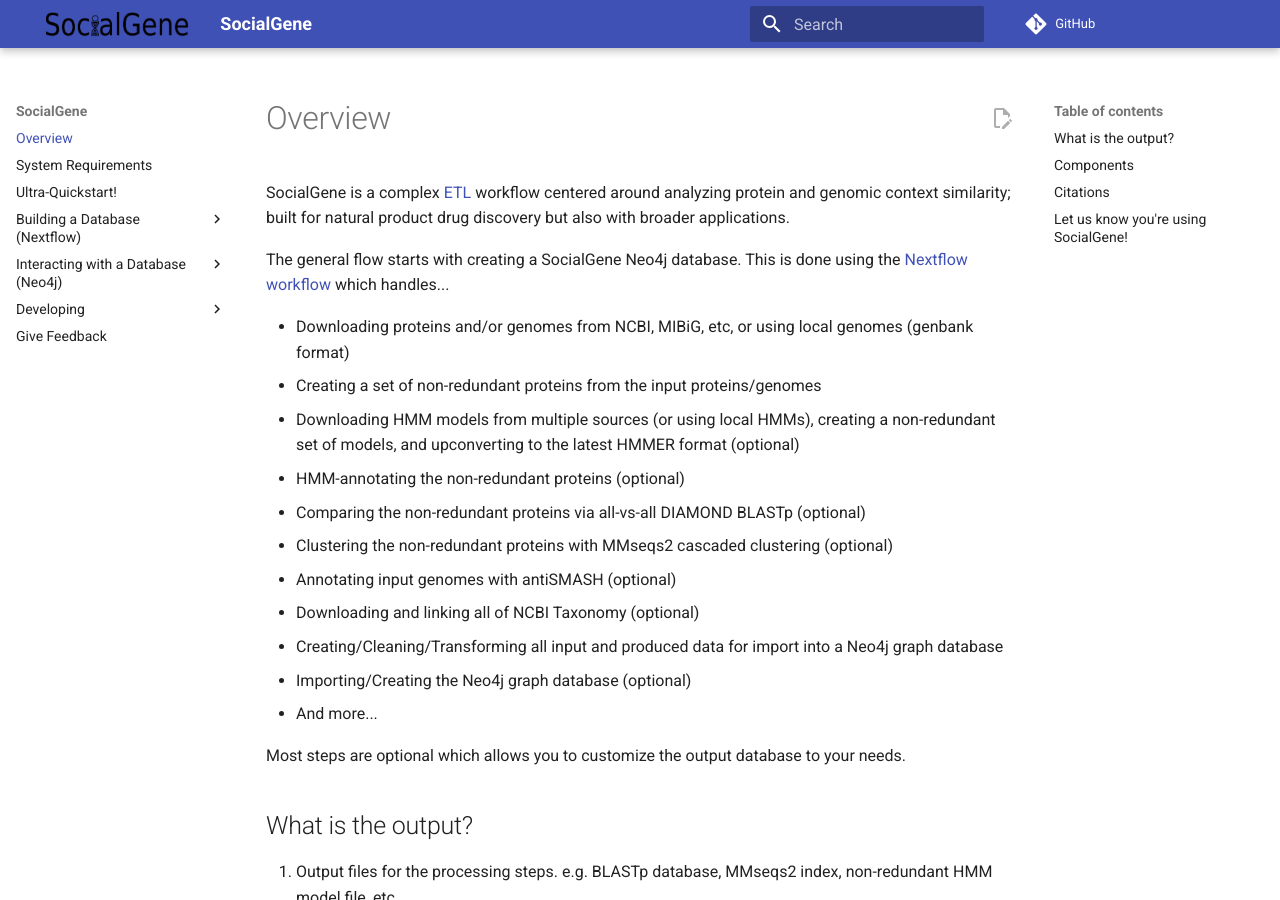
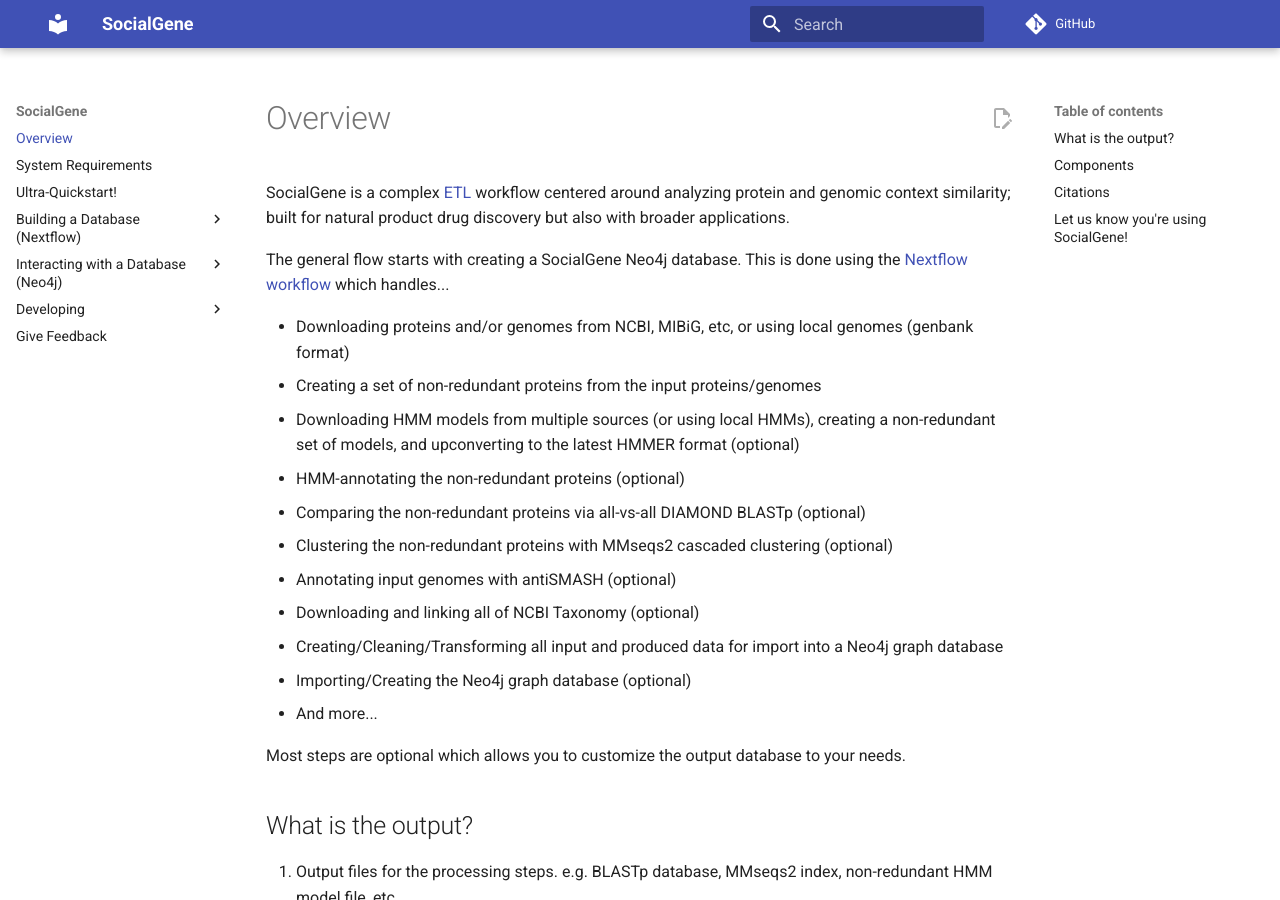
Before and after one commit to socialgene/socialgene.github.io, an MkDocs documentation site: the page built from docs/index.md, in a window 1280 px wide and 900 px high. Built offline with MkDocs 1.6.1 and Material for MkDocs 9.7.7, drawn with Linux system fonts in a browser that asks for light colours; comment, search, counter and statistics services are not loaded.

Commit message:
Update mkdocs.yml

```diff
--- a/mkdocs.yml
+++ b/mkdocs.yml
@@ -55,7 +55,6 @@
         features:
                 - content.action.edit
                 - content.code.copy
-        logo: media/socialgene.png
         favicon: media/single.png
 
 extra_css:
```
